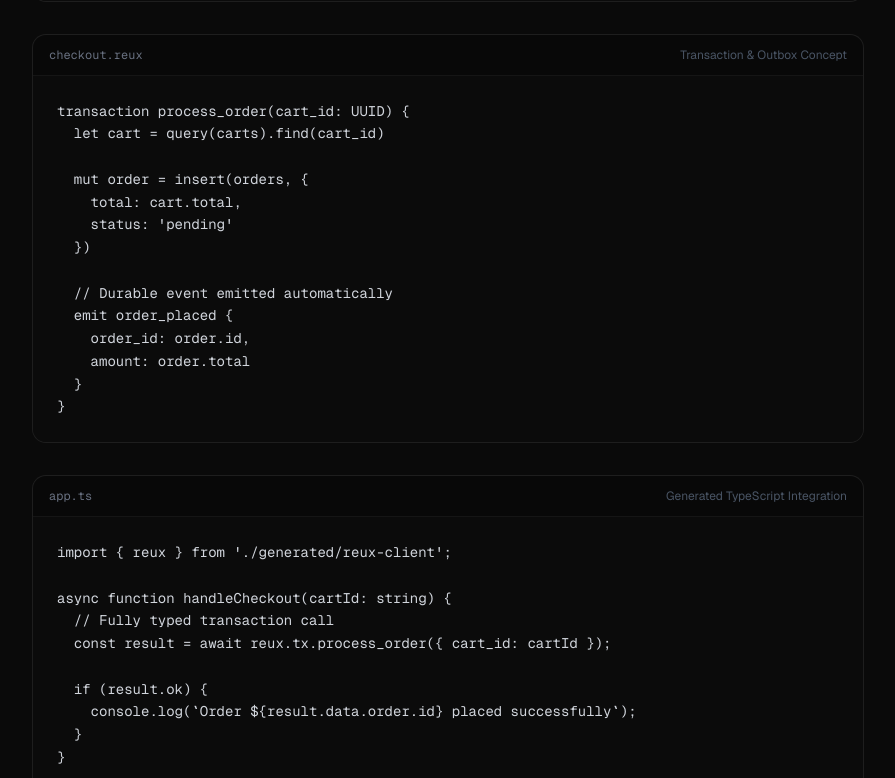
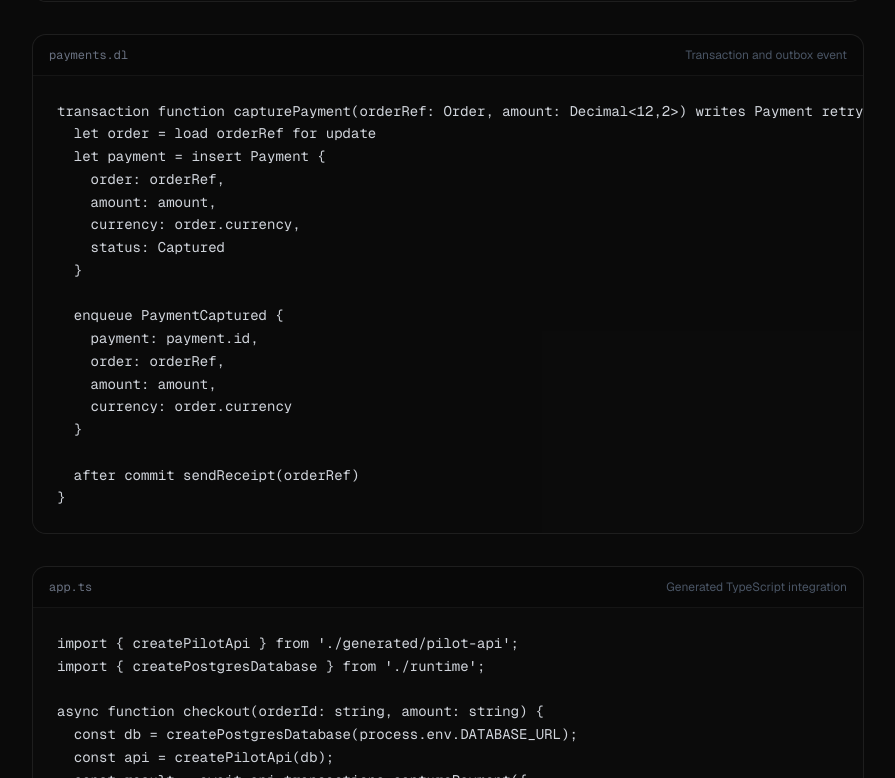
Before and after one commit to benn4105/reuben-web, a Next.js app: page /docs in a window 1280 px wide. Shown: the part 1782-2560 px from the top of the page, without its empty margins (192-1087 px from the left). Built offline with nearby package versions, Linux system fonts and the light colour scheme.

Commit message:
Correct Reux developer preview code samples

```diff
--- a/src/app/(marketing)/docs/page.tsx
+++ b/src/app/(marketing)/docs/page.tsx
@@ -35,35 +35,42 @@ const EXAMPLES = [
 }`
   },
   {
-    title: "Transaction & Outbox Concept",
-    filename: "checkout.reux",
-    code: `transaction process_order(cart_id: UUID) {
-  let cart = query(carts).find(cart_id)
+    title: "Transaction and outbox event",
+    filename: "payments.dl",
+    code: `transaction function capturePayment(orderRef: Order, amount: Decimal<12,2>) writes Payment retry 3 {
+  let order = load orderRef for update
+  let payment = insert Payment {
+    order: orderRef,
+    amount: amount,
+    currency: order.currency,
+    status: Captured
+  }
 
-  mut order = insert(orders, {
-    total: cart.total,
-    status: 'pending'
-  })
+  enqueue PaymentCaptured {
+    payment: payment.id,
+    order: orderRef,
+    amount: amount,
+    currency: order.currency
+  }
 
-  // Durable event emitted automatically
-  emit order_placed {
-    order_id: order.id,
-    amount: order.total
-  }
+  after commit sendReceipt(orderRef)
 }`
   },
   {
-    title: "Generated TypeScript Integration",
+    title: "Generated TypeScript integration",
     filename: "app.ts",
-    code: `import { reux } from './generated/reux-client';
+    code: `import { createPilotApi } from './generated/pilot-api';
+import { createPostgresDatabase } from './runtime';
 
-async function handleCheckout(cartId: string) {
-  // Fully typed transaction call
-  const result = await reux.tx.process_order({ cart_id: cartId });
+async function checkout(orderId: string, amount: string) {
+  const db = createPostgresDatabase(process.env.DATABASE_URL);
+  const api = createPilotApi(db);
+  const result = await api.transactions.capturePayment({
+    orderRef: orderId,
+    amount
+  });
 
-  if (result.ok) {
-    console.log(\`Order \${result.data.order.id} placed successfully\`);
-  }
+  console.log(result.bindings.payment.id);
 }`
   }
 ];
```
